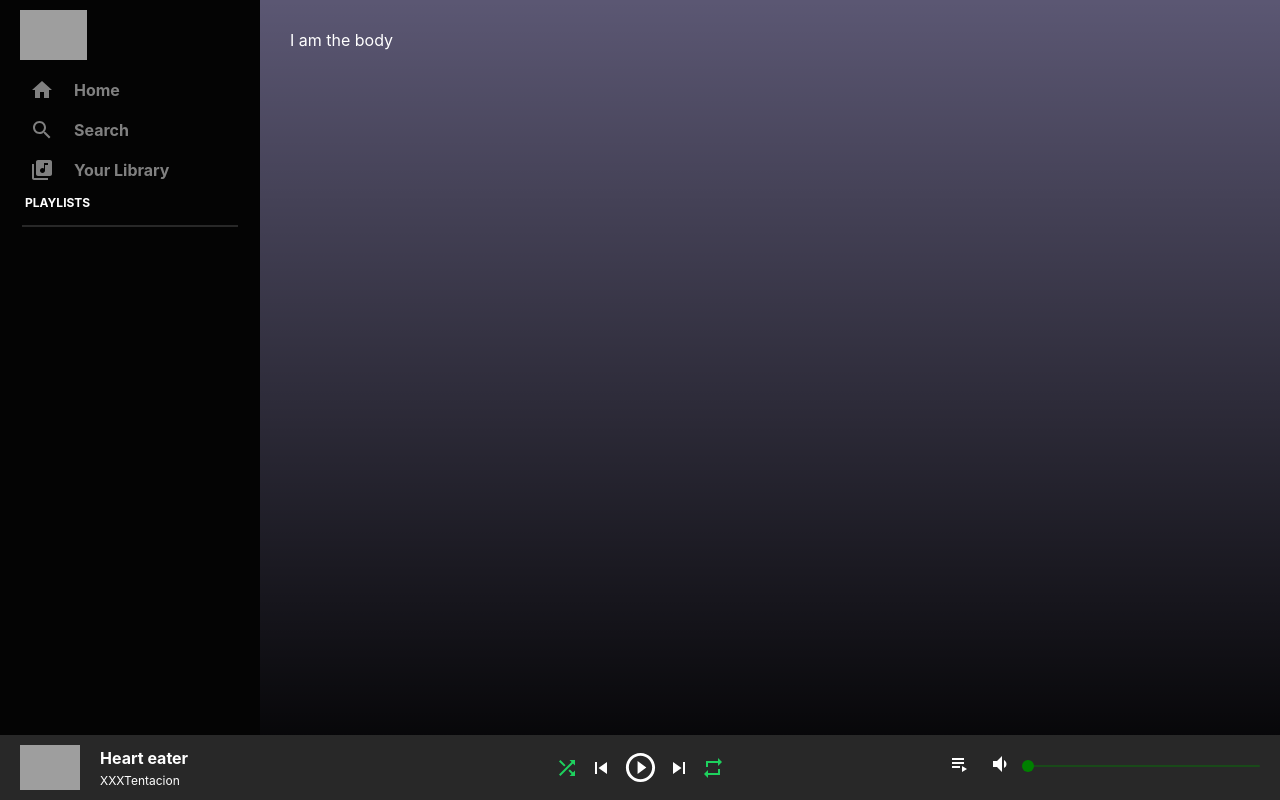
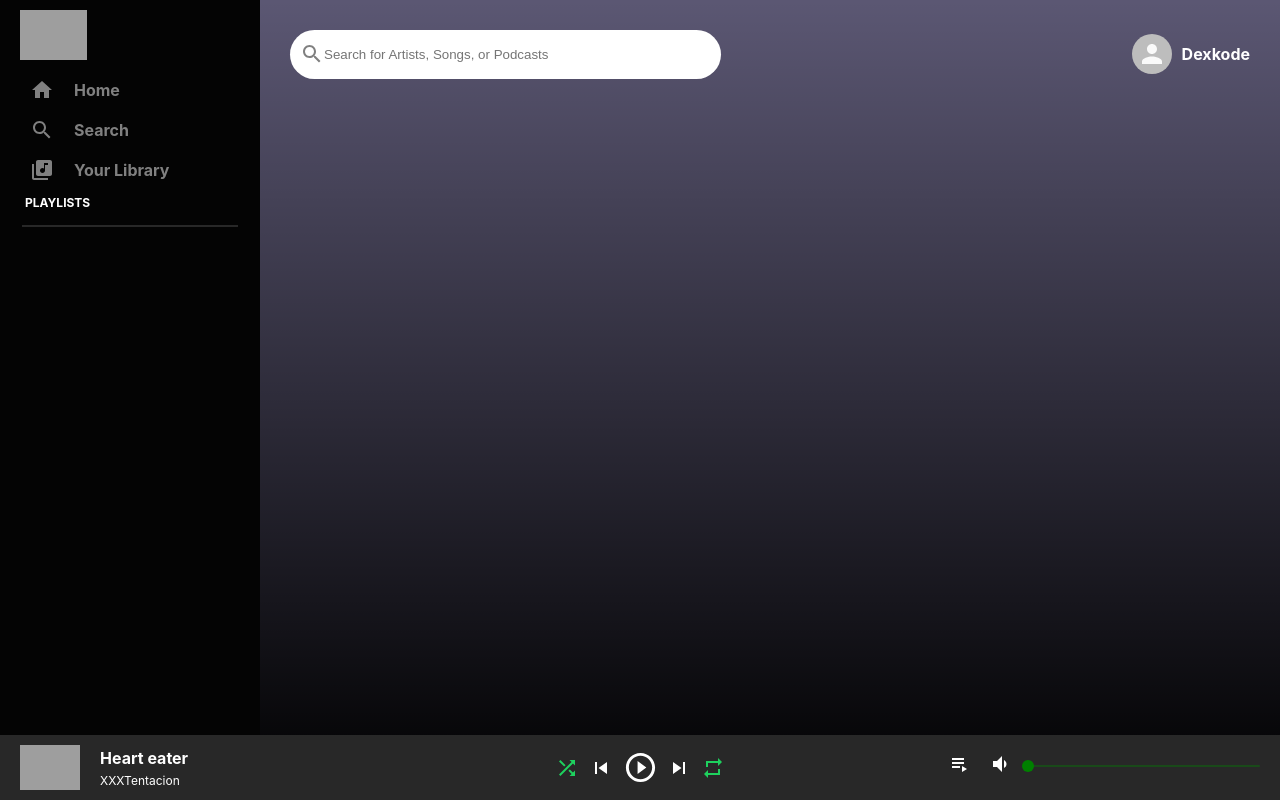
Before and after one commit to dexkode4/spotify-clone, a React (Create React App) app: page / in a window 1280 px wide. Built offline with nearby package versions, Linux system fonts and the light colour scheme; grey boxes are pictures that could not be loaded; what spotify-web-api-js would draw is missing.

Commit message:
added header

```diff
--- a/src/components/body/Body.jsx
+++ b/src/components/body/Body.jsx
@@ -1,10 +1,11 @@
-import React from 'react'
+import React from 'react';
+import Header from '../header/Header'
 import './Body.styles.scss';
 
-function Body() {
+function Body({ spotify }) {
     return (
         <div className="body">
-            I am the body
+            <Header spotify={spotify}/>
         </div>
     )
 }
--- /dev/null
+++ b/src/components/header/Header.jsx
@@ -0,0 +1,24 @@
+import React from "react";
+import "./Header.styles.scss";
+import { Avatar } from "@material-ui/core";
+import SearchIcon from "@material-ui/icons/Search";
+
+function Header({ spotify }) {
+	return (
+		<div className="header">
+			<div className="header__left">
+				<SearchIcon />
+                <input
+                    placeholder="Search for Artists, Songs, or Podcasts"
+                    type="text"/>
+
+			</div>
+			<div className="header__right">
+                <Avatar src="" alt="avatar"/>
+                <h4>Dexkode</h4>
+            </div>
+		</div>
+	);
+}
+
+export default Header;
--- /dev/null
+++ b/src/components/header/Header.styles.scss
@@ -0,0 +1,31 @@
+.header {
+    display: flex;
+    justify-content: space-between;
+    margin-bottom: 30px;
+    &__right {
+        display: flex;
+        align-items: center;
+
+        & > h4 {
+            margin-left: 10px;
+          }
+
+      }
+
+      &__left {
+        flex: 0.5;
+        display: flex;
+        background-color: white;
+        padding: 10px;
+        border-radius: 30px;
+        color: gray;
+        align-items: center;
+
+        & > input {
+            border: none;
+            width: 100%;
+            height: 1.8rem;
+          }
+      }
+
+  }
```
